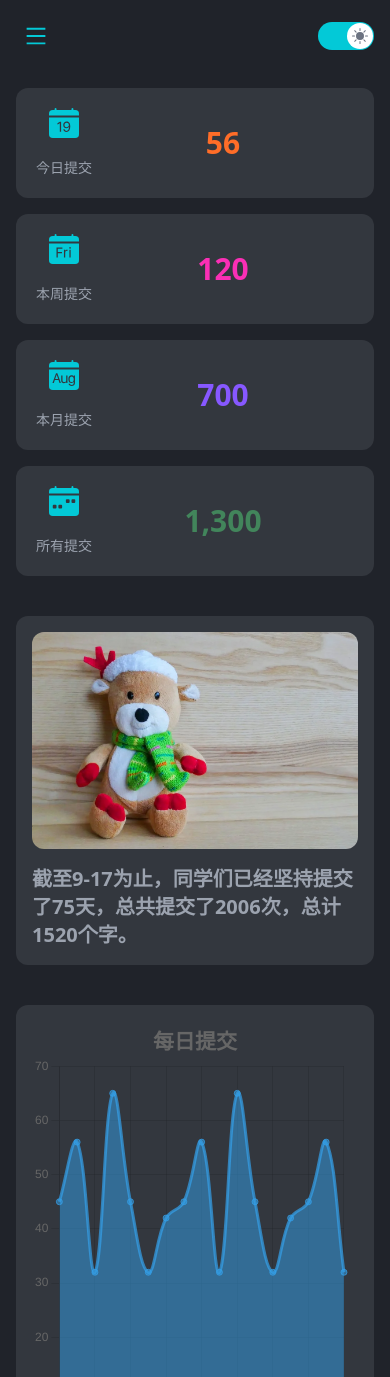
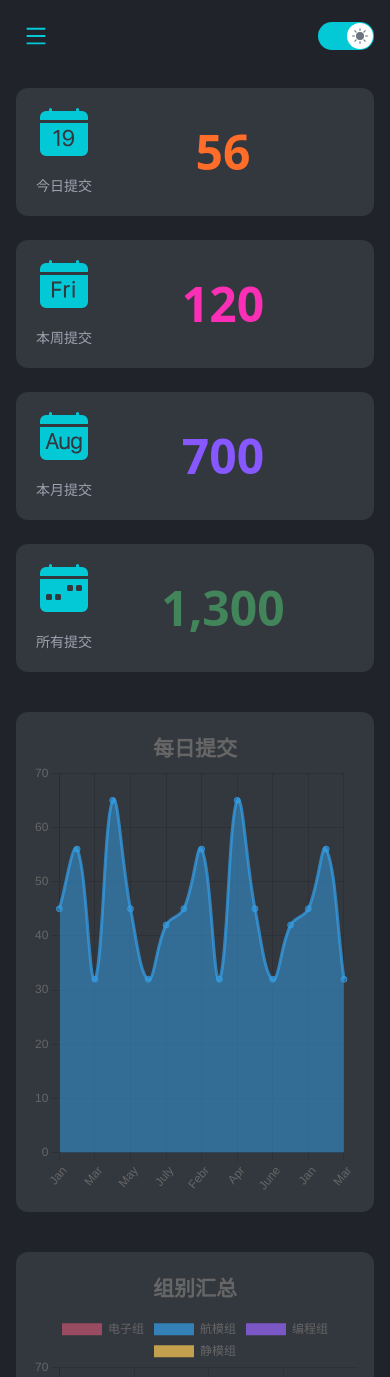
Before and after one commit to MR-Addict/punch-frontend, a React (Create React App) app: page / in a window 390 px wide. Shown: the top 1377 px of the page. Built offline with nearby package versions, Linux system fonts and the light colour scheme.

Commit message:
remove image bar form Home page

```diff
--- a/src/App.js
+++ b/src/App.js
@@ -4,7 +4,7 @@ import { BrowserRouter as Router, Routes, Route } from "react-router-dom";
 import Navbar from "./components/Navbar";
 import Sidebar from "./components/Sidebar";
 import { useStateContext } from "./context/ContextProvider";
-import { Home, Settings, Insight } from "./pages";
+import { Home, Settings, Table } from "./pages";
 import { Others } from "./data";
 import Footer from "./components/Footer";
 
@@ -32,7 +32,7 @@ const App = () => {
             <Routes>
               <Route path='/' element={<Home />} />
               <Route path='/settings' element={<Settings />} />
-              <Route path='/insight' element={<Insight />} />
+              <Route path='/table' element={<Table />} />
               <Route path='/logout' />
             </Routes>
           </div>
--- a/src/data/SidebarData.js
+++ b/src/data/SidebarData.js
@@ -9,8 +9,8 @@ const SidebarData = [
     icon: <AiFillHome />,
   },
   {
-    title: "统计",
-    to: "/insight",
+    title: "表格",
+    to: "/table",
     icon: <BsFillBarChartFill />,
   },
   {
--- a/src/pages/Home.js
+++ b/src/pages/Home.js
@@ -3,45 +3,37 @@ import React from "react";
 import { HomeCards, ChartData } from "../data";
 import AreaChart from "../components/AreaChart";
 import BarChart from "../components/BarChart";
-import HappyImg from "../data/Happy.png";
 import { useStateContext } from "../context/ContextProvider";
 
 const Home = () => {
   const { themeColor } = useStateContext();
   return (
     <div className='flex flex-col gap-10 items-center justify-center'>
-      <div className='grid grid-cols-1 sm:grid-cols-2 md:grid-cols-4 gap-4 md:w-[90%] w-full'>
+      <div className='grid grid-cols-1 sm:grid-cols-2 md:grid-cols-4 gap-6 md:w-[90%] w-full'>
         {HomeCards.map((item) => (
           <div
             key={item.title}
-            className='flex flex-row items-center justify-between rounded-xl w-full p-5 bg-white dark:bg-secondary-dark-bg'
+            className='flex flex-row items-center justify-between rounded-xl w-full p-5 bg-white dark:bg-secondary-dark-bg hover:scale-105 duration-300 cursor-pointer'
           >
             <div className='flex flex-col items-center justify-center gap-5'>
-              <span className='text-3xl sm:text-5xl' style={{ color: themeColor }}>
+              <span className='text-5xl' style={{ color: themeColor }}>
                 {item.icon}
               </span>
               <span className='text-sm text-gray-400 whitespace-nowrap'>{item.title}</span>
             </div>
-            <div className='w-full text-center text-3xl sm:text-5xl font-semibold' style={{ color: item.color }}>
+            <div className='w-full text-center text-5xl font-semibold' style={{ color: item.color }}>
               <span>{item.value}</span>
             </div>
           </div>
         ))}
       </div>
-      <div className='flex flex-col gap-4 w-full md:w-[40%] rounded-xl p-4 bg-white dark:bg-secondary-dark-bg'>
-        <img src={HappyImg} alt='Happy' className='object-cover rounded-xl' />
-        <h1 className='text-xl font-semibold w-full dark:text-gray-400'>
-          <span>{`截至${new Date().getMonth()}-${new Date().getDate()}为止`}</span>，同学们已经坚持提交了<span>75</span>
-          天，总共提交了<span>200</span>6次，总计<span>1520</span>个字。
-        </h1>
-      </div>
       <div className='flex items-center justify-center w-full h-[500px]'>
-        <div className='h-full md:w-[70%] w-full p-4 overflow-x-auto bg-white dark:bg-secondary-dark-bg rounded-xl'>
+        <div className='h-full md:w-[90%] w-full p-4 overflow-x-auto bg-white dark:bg-secondary-dark-bg rounded-xl'>
           <AreaChart title='每日提交' data={ChartData.AreaData} />
         </div>
       </div>
       <div className='flex items-center justify-center w-full h-[500px]'>
-        <div className='h-full md:w-[70%] w-full p-4 bg-white dark:bg-secondary-dark-bg rounded-xl'>
+        <div className='h-full md:w-[90%] w-full p-4 bg-white dark:bg-secondary-dark-bg rounded-xl'>
           <BarChart title='组别汇总' data={ChartData.BarData} />
         </div>
       </div>
--- a/src/pages/Insight.js
+++ /dev/null
@@ -1,7 +0,0 @@
-import React from "react";
-
-const Insight = () => {
-  return <div>Insight</div>;
-};
-
-export default Insight;
--- /dev/null
+++ b/src/pages/Table.js
@@ -0,0 +1,7 @@
+import React from "react";
+
+const Table = () => {
+  return <div>Table</div>;
+};
+
+export default Table;
--- a/src/pages/index.js
+++ b/src/pages/index.js
@@ -1,3 +1,3 @@
 export { default as Home } from "./Home";
 export { default as Settings } from "./Settings";
-export { default as Insight } from "./Insight";
+export { default as Table } from "./Table";
```
Also changed, not shown: src/data/Happy.png (deleted).
